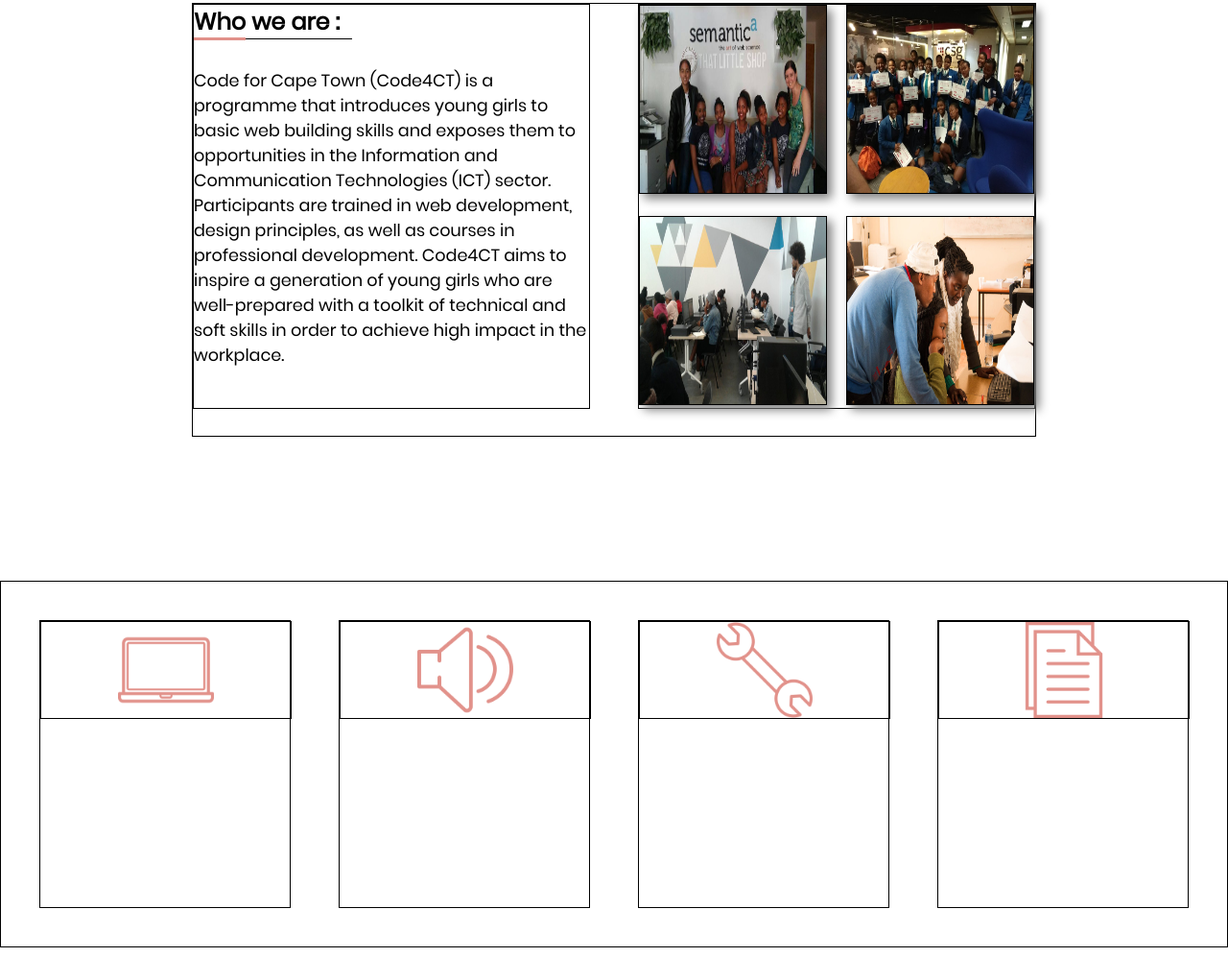
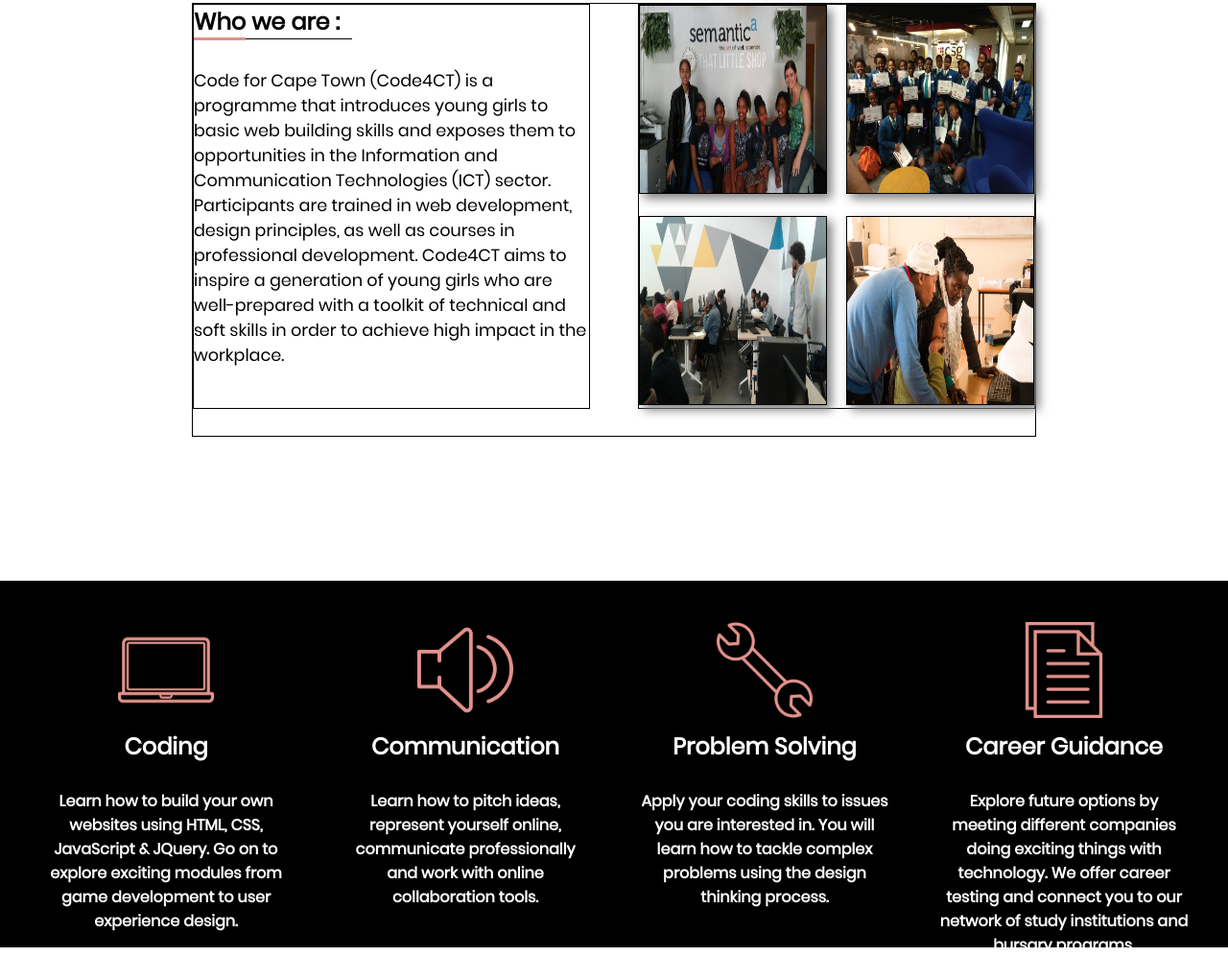
Before and after one commit to Yaseen-Davids/Code4CT, a plain HTML site: page index.html in a window 1280 px wide. Shown: the part 971-1968 px from the top of the page at 96% size. Drawn offline with Linux system fonts and the light colour scheme.

Commit message:
logo section edited

```diff
--- a/index.html
+++ b/index.html
@@ -79,15 +79,40 @@
             <div id="main_logo">
                 <div id="logo_code">
                     <div id="logo_img1"></div>
+                    <div id="logo_header1">
+                        <h2>Coding</h2>
+                    </div>
+                    <div id="logo_text1">
+                        <h4>Learn how to build your own websites using HTML, CSS, JavaScript & JQuery. Go on to explore exciting modules from game development to user experience design.</h4>
+                    </div>
                 </div>
                 <div id="logo_communication">
                     <div id="logo_img2"></div>
+                    <div id="logo_header2">
+                        <h2>Communication</h2>
+                    </div>
+                    <div id="logo_text2">
+                       <h4>Learn how to pitch ideas, represent yourself online, communicate professionally and work with online collaboration tools.
+                       </h4>
+                    </div>
                 </div>
                 <div id="logo_solve">
                     <div id="logo_img3"></div>
+                    <div id="logo_header3">
+                        <h2>Problem Solving</h2>
+                    </div>
+                    <div id="logo_text3">
+                        <h4>Apply your coding skills to issues you are interested in. You will learn how to tackle complex problems using the design thinking process.</h4>
+                    </div>
                 </div>
                 <div id="logo_career">
                     <div id="logo_img4"></div>
+                    <div id="logo_header4">
+                        <h2>Career Guidance</h2>
+                    </div>
+                    <div id="logo_text4">
+                        <h4>Explore future options by meeting different companies doing exciting things with technology. We offer career testing and connect you to our network of study institutions and bursary programs.</h4>
+                    </div>
                 </div>
             </div>
 
--- a/sass/_mixins.scss
+++ b/sass/_mixins.scss
@@ -13,3 +13,23 @@
     background-position: center;
     background-repeat: no-repeat;
 }
+
+@mixin logoImgSettings {
+    border: $borderSettings;
+    width: 100%;
+    height: 100px;
+}
+
+@mixin logoHeadSettings {
+    margin-top: 10px;
+    border: $borderSettings;
+    width: 100%;
+    height: 50px;
+}
+
+@mixin logoTextSettings {
+    border: $borderSettings;
+    width: 100%;
+    height: 130px;
+    margin-top: 10px;
+}
--- a/sass/style.scss
+++ b/sass/style.scss
@@ -347,18 +347,25 @@
     grid-gap: 50px;
     padding: 40px;
     margin-top: 150px;
-    // background: black;
+    font-family: 'Poppins';
+    text-align: center;
+    color: white;
+    background: black;
 
     #logo_code{
         grid-area: logo_code;
         border: $borderSettings;
 
         #logo_img1{
-            border: $borderSettings;
-            width: 100%;
-            height: 100px;
             background: url('../images/laptop_logo.png');
             @include containBgImg;
+            @include logoImgSettings;
+        }
+        #logo_header1{
+            @include logoHeadSettings;
+        }
+        #logo_text1{
+            @include logoTextSettings;
         }
     }
 
@@ -367,11 +374,15 @@
         border: $borderSettings;
 
         #logo_img2{
-            border: $borderSettings;
-            width: 100%;
-            height: 100px;
             background: url('../images/speaker_logo.png');
+            @include logoImgSettings;
             @include containBgImg;
+        }
+        #logo_header2{
+            @include logoHeadSettings;
+        }
+        #logo_text2{
+            @include logoTextSettings;
         }
     }
 
@@ -380,11 +391,15 @@
         border: $borderSettings;
 
         #logo_img3{
-            border: $borderSettings;
-            width: 100%;
-            height: 100px;
             background: url('../images/wrench_logo.png');
+            @include logoImgSettings;
             @include containBgImg;
+        }
+        #logo_header3{
+            @include logoHeadSettings;
+        }
+        #logo_text3{
+            @include logoTextSettings;
         }
     }
 
@@ -393,11 +408,15 @@
         border: $borderSettings;
 
         #logo_img4{
-            border: $borderSettings;
-            width: 100%;
-            height: 100px;
             background: url('../images/file_logo.png');
+            @include logoImgSettings;
             @include containBgImg;
+        }
+        #logo_header4{
+            @include logoHeadSettings;
+        }
+        #logo_text4{
+            @include logoTextSettings;
         }
     }
 }
```
Also changed, not shown: sass/style.css, 1 other file.
